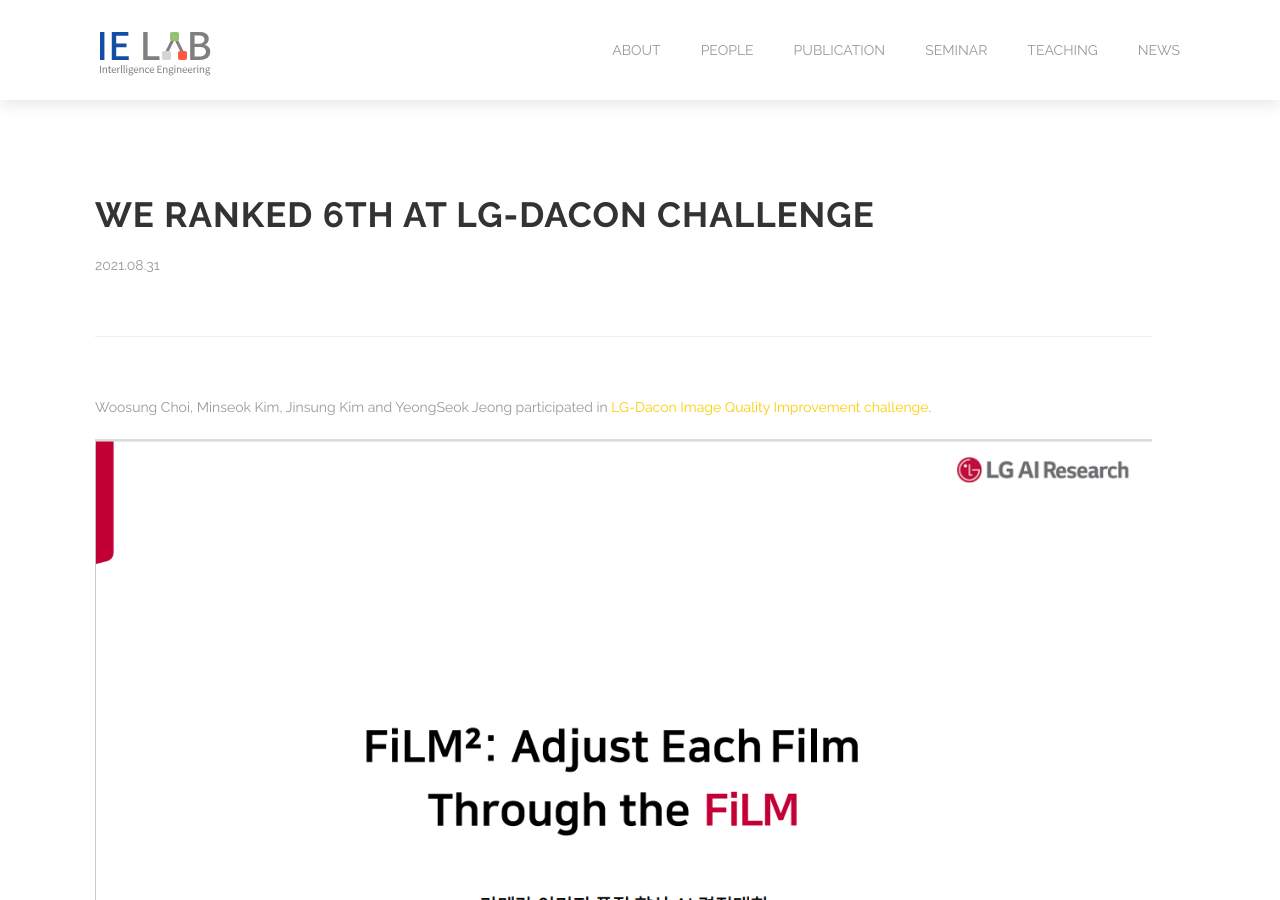
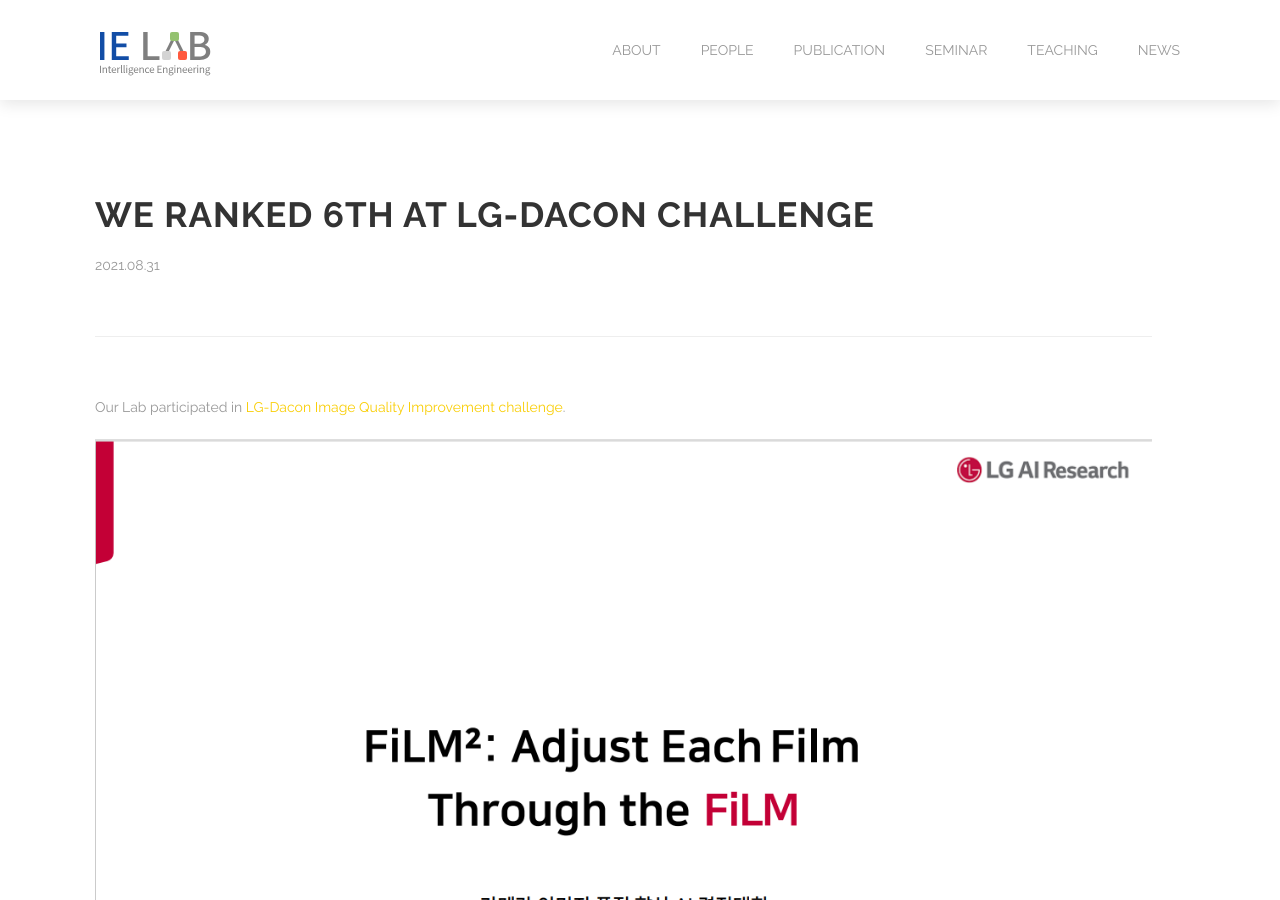
Before and after one commit to kuielab/kuielab.github.io, a Jekyll site: the page built from _posts/news/2021-08-31-LG-Dacon-challenge.md, in a window 1280 px wide and 900 px high. Built offline with Jekyll 4.4.1, drawn with Linux system fonts in a browser that asks for light colours.

Commit message:
Update 2021-08-31-LG-Dacon-challenge.md

```diff
--- a/_posts/news/2021-08-31-LG-Dacon-challenge.md
+++ b/_posts/news/2021-08-31-LG-Dacon-challenge.md
@@ -4,7 +4,7 @@
 categories: [news]
 ---
 
-Woosung Choi, Minseok Kim, Jinsung Kim and YeongSeok Jeong participated in [LG-Dacon Image Quality Improvement challenge](https://dacon.io/competitions/official/235746/overview/rules).
+Our Lab participated in [LG-Dacon Image Quality Improvement challenge](https://dacon.io/competitions/official/235746/overview/rules).
 
 ![](/images/FiLM_square.png)
 
```
